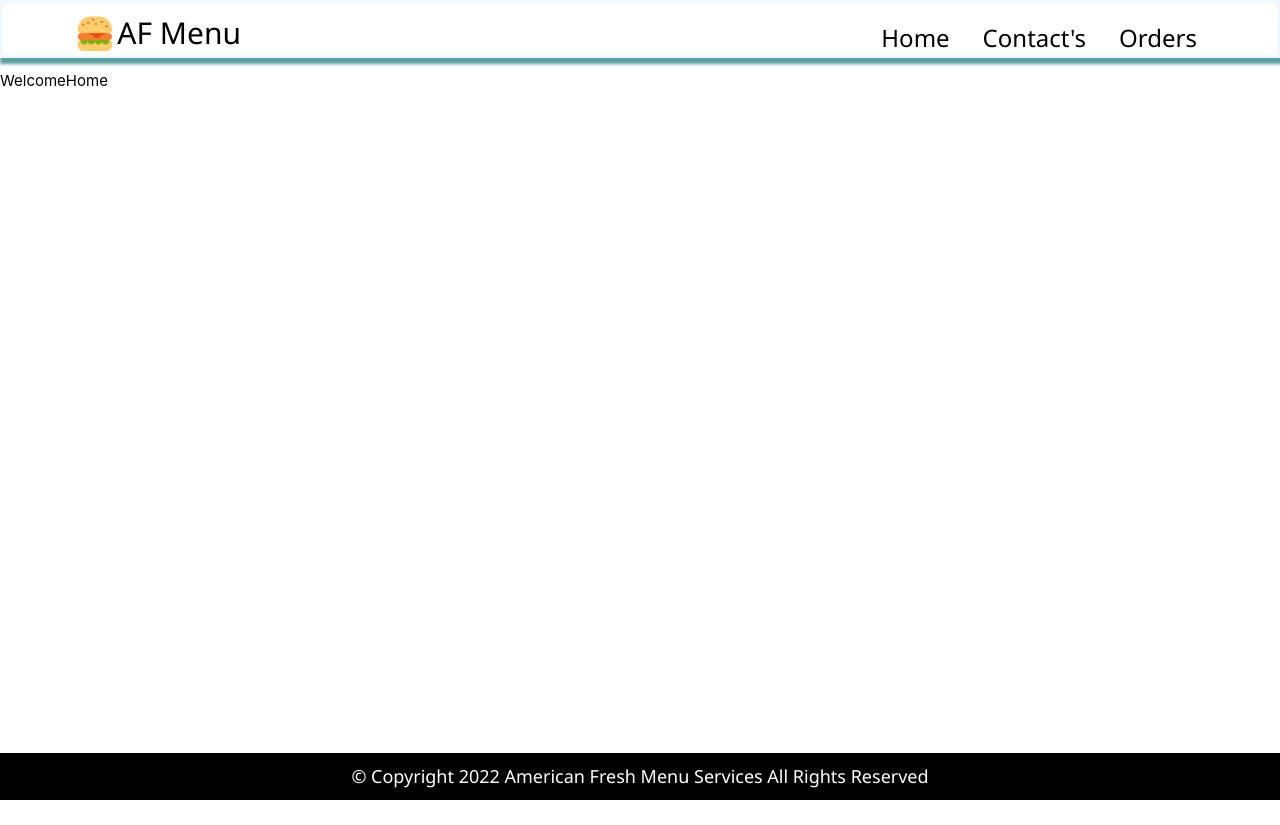
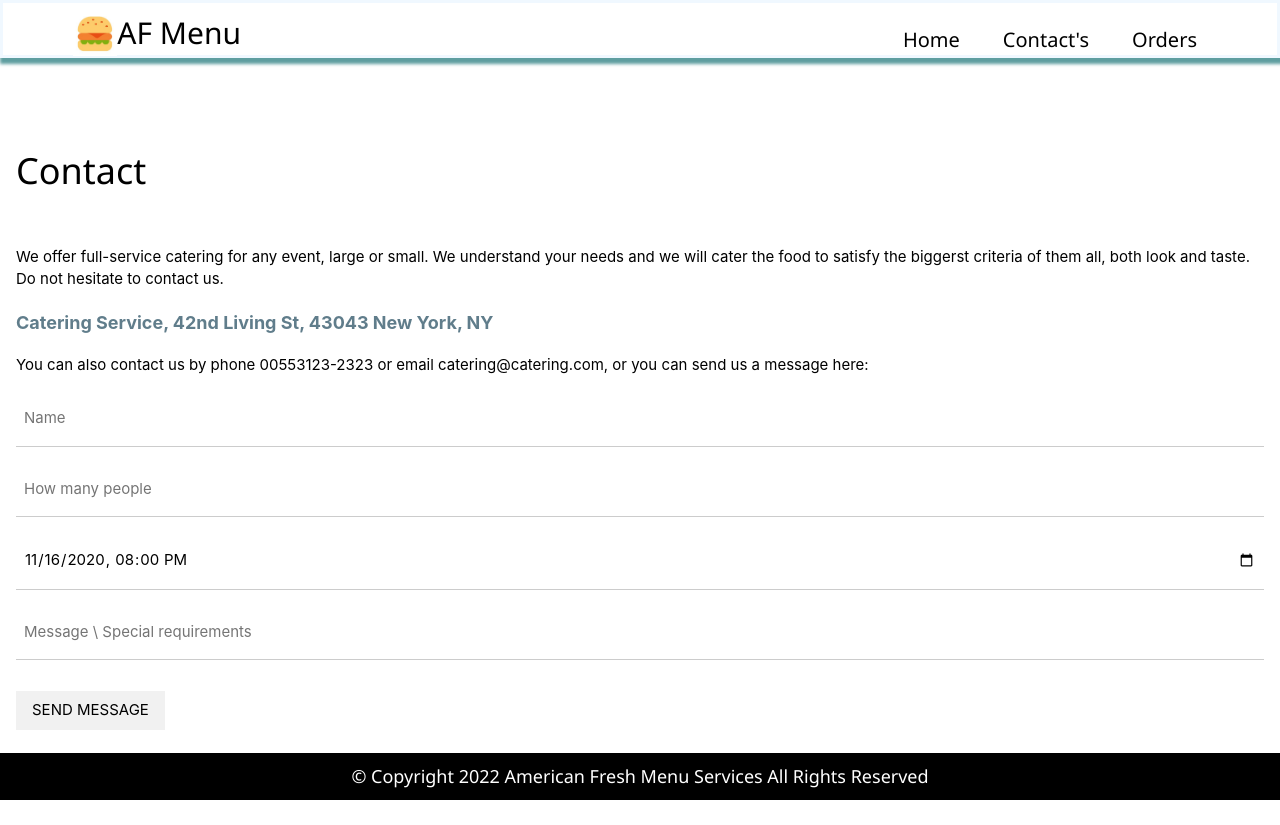
Before and after one commit to gitupsivaragu/DEMO, a React (Create React App) app: page / in a window 1280 px wide. Both pictures are taken after a click on the element "Contact's". Before the commit the page ends 800 px from the top, so only its background shows below. Built offline with nearby package versions, Linux system fonts and the light colour scheme.

Commit message:
Added contacts

```diff
--- a/src/App.css
+++ b/src/App.css
@@ -37,6 +37,29 @@
   }
 }
 
+.btn {
+  width: 100px;
+    height: 100px;
+    border-radius: 50%;
+    border: none;
+    color: black;
+    font-size: 20px;
+    font-weight: 500;
+    line-height: 1;
+    padding-left: 10px;
+}
+
+.btn:hover {
+  background-color:bisque;
+  color: black;
+  transform: translateY(-10px);
+}
+
+.lstshadow:hover {
+  box-shadow: 2px 2px 2px #61dafb;
+  color: black;
+  transform: translateY(-10px);
+}
 
 .split {
   width: 40%;
--- a/src/App.js
+++ b/src/App.js
@@ -74,9 +74,9 @@ const footer= {
             </h2>
             <h3 className="split right">
             <div  style={{ margin: '10px',textDecoration: "none",textAlign: "right" }}>
-                        <span style={ headerpadding} title={this.state.Home} onClick={this.Routerlinkpage }>Home</span>
-                        <span style={ headerpadding} title={this.state.Contact} onClick={this.Routerlinkpage }>Contact's</span>
-                        <span style={ headerpadding} title={this.state.Orders} onClick={this.Routerlinkpage }>Orders</span>
+                        <span className="btn" style={ headerpadding} title={this.state.Home} onClick={this.Routerlinkpage }>Home</span>
+                        <span className="btn" style={ headerpadding} title={this.state.Contact} onClick={this.Routerlinkpage }>Contact's</span>
+                        <span className="btn" style={ headerpadding} title={this.state.Orders} onClick={this.Routerlinkpage }>Orders</span>
             </div>
            </h3>
         </header>
--- a/src/components/Contact.js
+++ b/src/components/Contact.js
@@ -4,7 +4,20 @@ import React from 'react';
 const Contact = () => {
 
 return (
-     <>WelcomeHome</>
+     <><div class="w3-container w3-padding-64" id="contact">
+     <h1>Contact</h1><br/>
+     <p>We offer full-service catering for any event, large or small. We understand your needs and we will cater the food to satisfy the biggerst criteria of them all, both look and taste. Do not hesitate to contact us.</p>
+     <p class="w3-text-blue-grey w3-large"><b>Catering Service, 42nd Living St, 43043 New York, NY</b></p>
+     <p>You can also contact us by phone 00553123-2323 or email catering@catering.com, or you can send us a message here:</p>
+     <form action="/action_page.php" target="_blank">
+       <p><input class="w3-input w3-padding-16" type="text" placeholder="Name" required name="Name"/></p>
+       <p><input class="w3-input w3-padding-16" type="number" placeholder="How many people" required name="People"/></p>
+       <p><input class="w3-input w3-padding-16" type="datetime-local" placeholder="Date and time" required name="date" value="2020-11-16T20:00"/></p>
+       <p><input class="w3-input w3-padding-16" type="text" placeholder="Message \ Special requirements" required name="Message"/></p>
+       <p><button class="w3-button w3-light-grey w3-section" type="submit">SEND MESSAGE</button></p>
+     </form>
+   </div>
+   </>
   )
 };
 
--- a/src/components/Home.js
+++ b/src/components/Home.js
@@ -107,7 +107,7 @@ return <>
 {this.JuiceItems.map((Ite)=>{
   return(
     <>
-<div style={center}>
+<div   style={center}>
    <div style={w3Quarter1} >
      <div  style={detailimg}>
 
@@ -122,7 +122,9 @@ return <>
        {this.ItemrequireornotRequire(Ite.NotRequire)}
 
        <span  style={{paddingLeft:"200px", fontWeight: "bold",fontSize: "larger",  color: "green"}} >Price:- {Ite.Price}$ </span>
-       <input type="button" value="ADD+" />
+       <input type="button"  style={{fontWeight:  "bold",
+backgroundColor: "gold",
+boxShadow: "2px 2px 2px"}} value="ADD+" />
       </div>
      </div>
     </div>
@@ -143,7 +145,7 @@ ItemrequireornotRequire(Ite)
 fontSize: "larger",
 padding: "5px"
   }
-debugger;
+
      return(
        <>
        <label  style={lablelAlign}>{Ite.Item1}</label>
@@ -157,7 +159,15 @@ debugger;
 CallingItems(e)
 {
 debugger;
+if(this.state.Itemid=="1")
+{
+  this.setState({Itemid:"0"});
+
+}
+else
+{
 this.setState({Itemid:e.target.id});
+}
 this.RenderElement();
 e.preventDefault();
 }
@@ -165,6 +175,7 @@ e.preventDefault();
 
   RenderElement()
  {
+debugger;
 
 
   const w3Quarter={
@@ -180,7 +191,7 @@ e.preventDefault();
 </div>
   ) }) }
 
-     {this.state.Itemid==="0" || this.state.Itemid===undefined?<span className="sr-only">Loading... Registered Devices</span>: this.elements()}
+     {this.state.Itemid==="0" || this.state.Itemid===undefined?<span className="sr-only">Click on Fresh Menu... </span>: this.elements()}
 
   </>
  };
```
